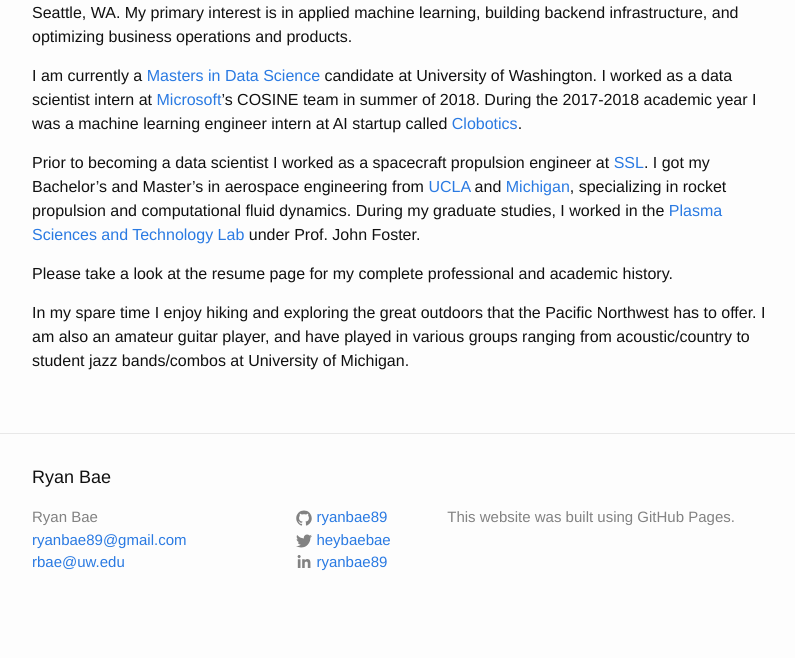
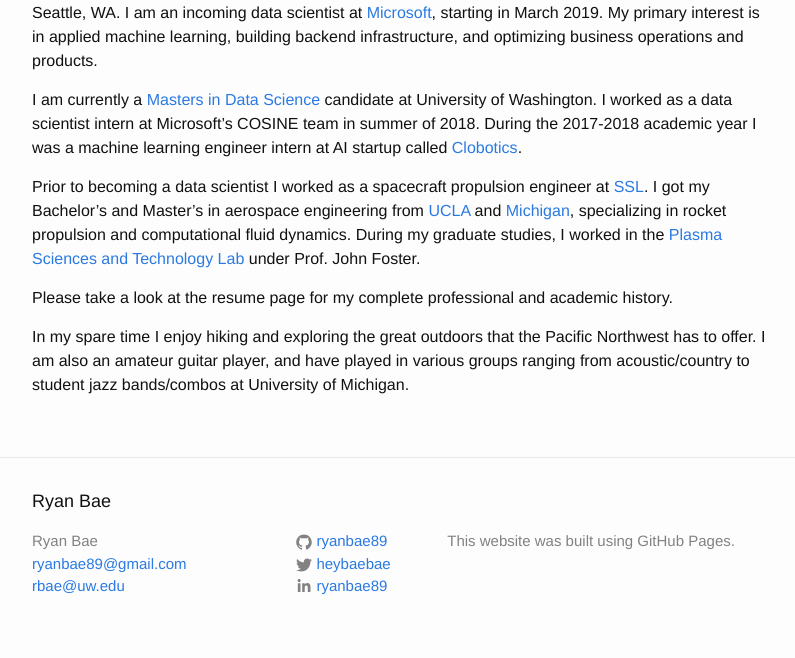
Before and after one commit to ryanbae89/ryanbae89.github.io, a Jekyll site: the page built from 01-about.md, in a window 1280 px wide. Shown: the part 427-1085 px from the top of the page, without its empty margins (238-1033 px from the left). Built offline with Jekyll 4.4.1, drawn with Linux system fonts in a browser that asks for light colours; before the commit the page ends 1061 px from its top, so only the background shows below that; some of the changed text lies outside the part shown.

```diff
--- a/01-about.md
+++ b/01-about.md
@@ -8,9 +8,9 @@ permalink: /about/
   <img src="https://github.com/heybaebae/RyanBaeProfessionalPage/blob/master/images/msft-hackathon.jpg?raw=true" alt="drawing" width="300"/>
 </p>
 
-My name is Ryan Bae, and I am a data scientist and machine learning engineer currently based in Seattle, WA. My primary interest is in applied machine learning, building backend infrastructure, and optimizing business operations and products.
+My name is Ryan Bae, and I am a data scientist and machine learning engineer currently based in Seattle, WA. I am an incoming data scientist at [Microsoft](https://www.microsoft.com/en-us/), starting in March 2019. My primary interest is in applied machine learning, building backend infrastructure, and optimizing business operations and products.
 
-I am currently a [Masters in Data Science](https://www.datasciencemasters.uw.edu/) candidate at University of Washington. I worked as a data scientist intern at [Microsoft](https://www.microsoft.com/en-us/)'s COSINE team in summer of 2018. During the 2017-2018 academic year I was a machine learning engineer intern at AI startup called [Clobotics](https://www.clobotics.com/).
+I am currently a [Masters in Data Science](https://www.datasciencemasters.uw.edu/) candidate at University of Washington. I worked as a data scientist intern at Microsoft's COSINE team in summer of 2018. During the 2017-2018 academic year I was a machine learning engineer intern at AI startup called [Clobotics](https://www.clobotics.com/).
 
 Prior to becoming a data scientist I worked as a spacecraft propulsion engineer at [SSL](http://sslmda.com/). I got my Bachelor's and Master's in aerospace engineering from [UCLA](https://www.mae.ucla.edu/) and [Michigan](https://aero.engin.umich.edu/academics/graduate/mse/), specializing in rocket propulsion and computational fluid dynamics. During my graduate studies, I worked in the [Plasma Sciences and Technology Lab](https://pstlab.engin.umich.edu/) under Prof. John Foster.
 
```
Also changed, not shown: 02-projects.md (+4 -0 lines), README.md (deleted), 2 other files.
